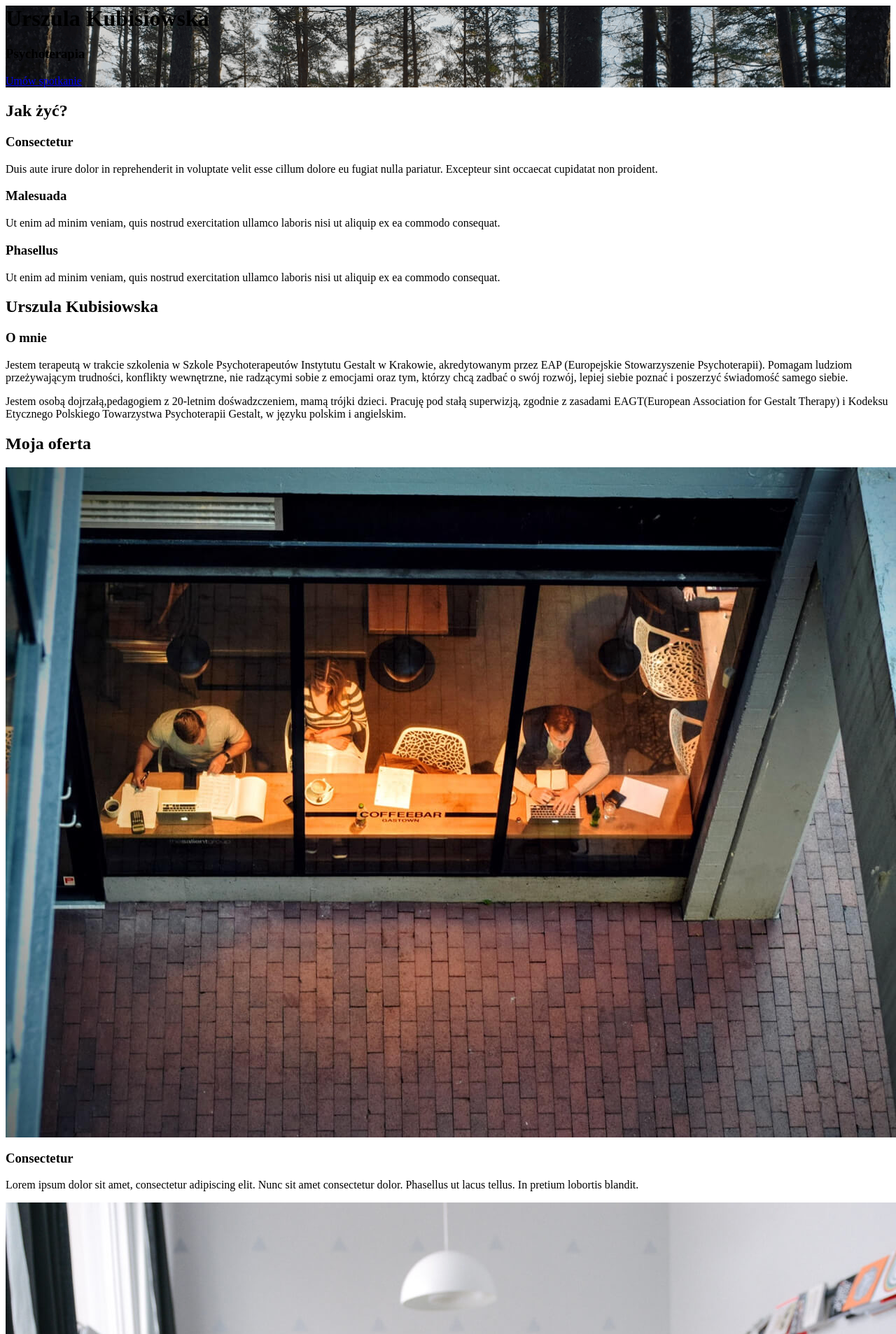
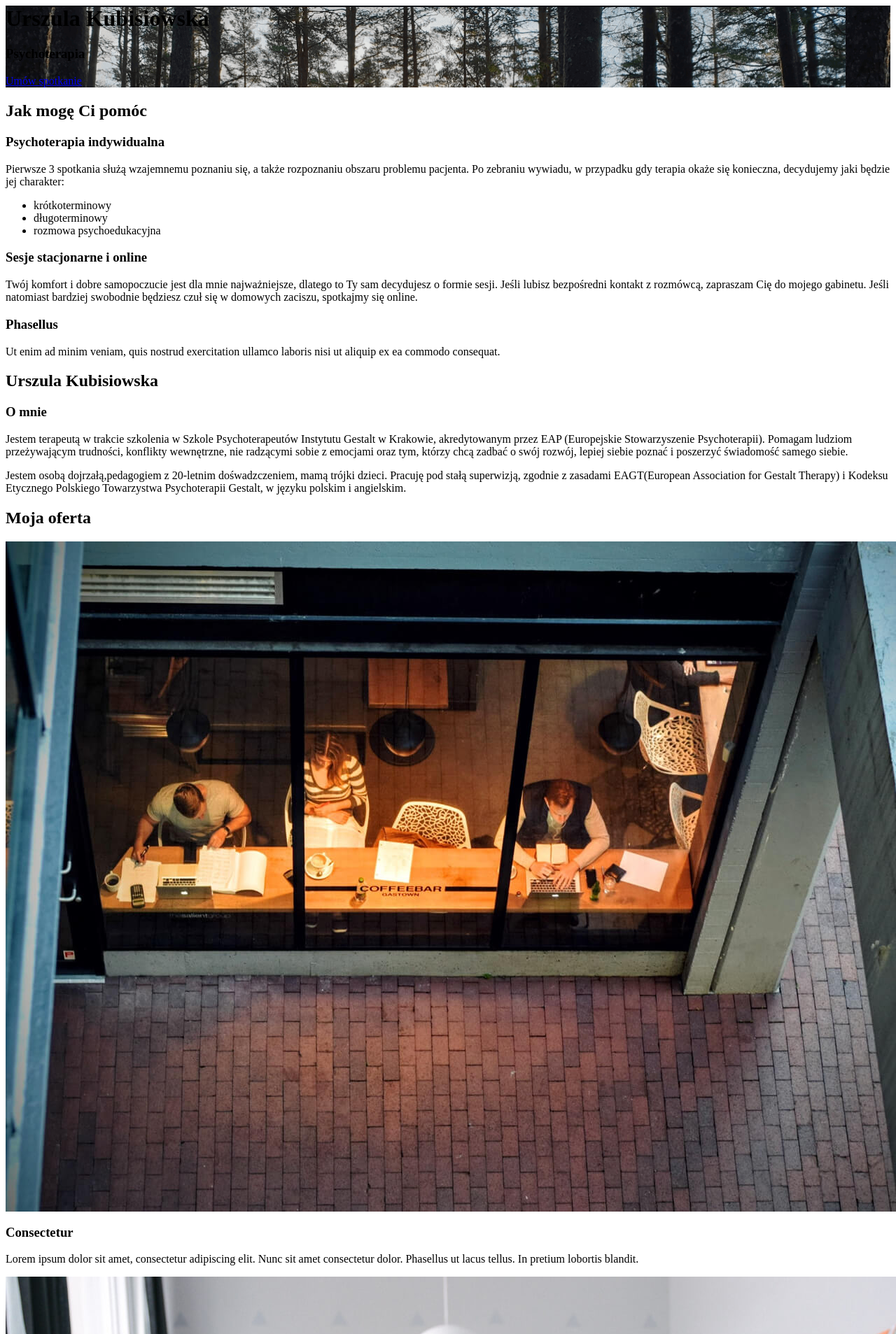
Before and after one commit to kkasinska/KKWedding, a Node project: template src/pages/index.hbs in a window 1280 px wide; the page is wider, and only the part inside the window is pictured. Shown: the top 1907 px of that part at 70% size. Run offline with Node 20 templates, Linux system fonts and the light colour scheme; the template is opened without the code that fills it, so the values that code supplies are empty.

Commit message:
Add offer

```diff
--- a/src/pages/index.hbs
+++ b/src/pages/index.hbs
@@ -19,28 +19,30 @@
     <div class="container">
         <div class="row">
             <div class="col-xs-12 col-md-12 section-container-spacer">
-                <h2 class="text-center">Jak żyć?</h2>
+                <h2 class="text-center">Jak mogę Ci pomóc</h2>
             </div>
         </div>
         <div class="row">
             <div class="col-xs-12 col-md-4">
                 <div class="fa-container">
-                    <i class="fa fa-comment-o fa-3x" aria-hidden="true"></i>
+                    <i class="fa fa-heart-o fa-3x" aria-hidden="true"></i>
                 </div>
-                <h3 class="text-center">Consectetur</h3>
-                <p>Duis aute irure dolor in reprehenderit in voluptate velit esse
-            cillum dolore eu fugiat nulla pariatur. Excepteur sint occaecat cupidatat non
-            proident.</p>
+                <h3 class="text-center">Psychoterapia indywidualna</h3>
+                <p>Pierwsze 3 spotkania służą wzajemnemu poznaniu się, a także rozpoznaniu obszaru problemu pacjenta. Po zebraniu wywiadu, w przypadku gdy terapia okaże się konieczna, decydujemy jaki będzie jej charakter:
+                    <ul>
+                        <li>krótkoterminowy</li>
+                        <li>długoterminowy</li>
+                        <li>rozmowa psychoedukacyjna</li>
+                    </ul>
+                </p>
             </div>
 
             <div class="col-xs-12 col-md-4">
                 <div class="fa-container">
-                    <i class="fa fa-heart-o fa-3x" aria-hidden="true"></i>
+                    <i class="fa fa-comment-o fa-3x" aria-hidden="true"></i>
                 </div>
-                <h3 class="text-center">Malesuada</h3>
-                <p>Ut enim ad minim veniam,
-            quis nostrud exercitation ullamco laboris nisi ut aliquip ex ea commodo
-            consequat.</p>
+                <h3 class="text-center">Sesje stacjonarne i online</h3>
+                <p>Twój komfort i dobre samopoczucie jest dla mnie najważniejsze, dlatego to Ty sam decydujesz o formie sesji. Jeśli lubisz bezpośredni kontakt z rozmówcą, zapraszam Cię do mojego gabinetu. Jeśli natomiast bardziej swobodnie będziesz czuł się w domowych zaciszu, spotkajmy się online.</p>
             </div>
             <div class="col-xs-12 col-md-4">
                 <div class="fa-container">
```
